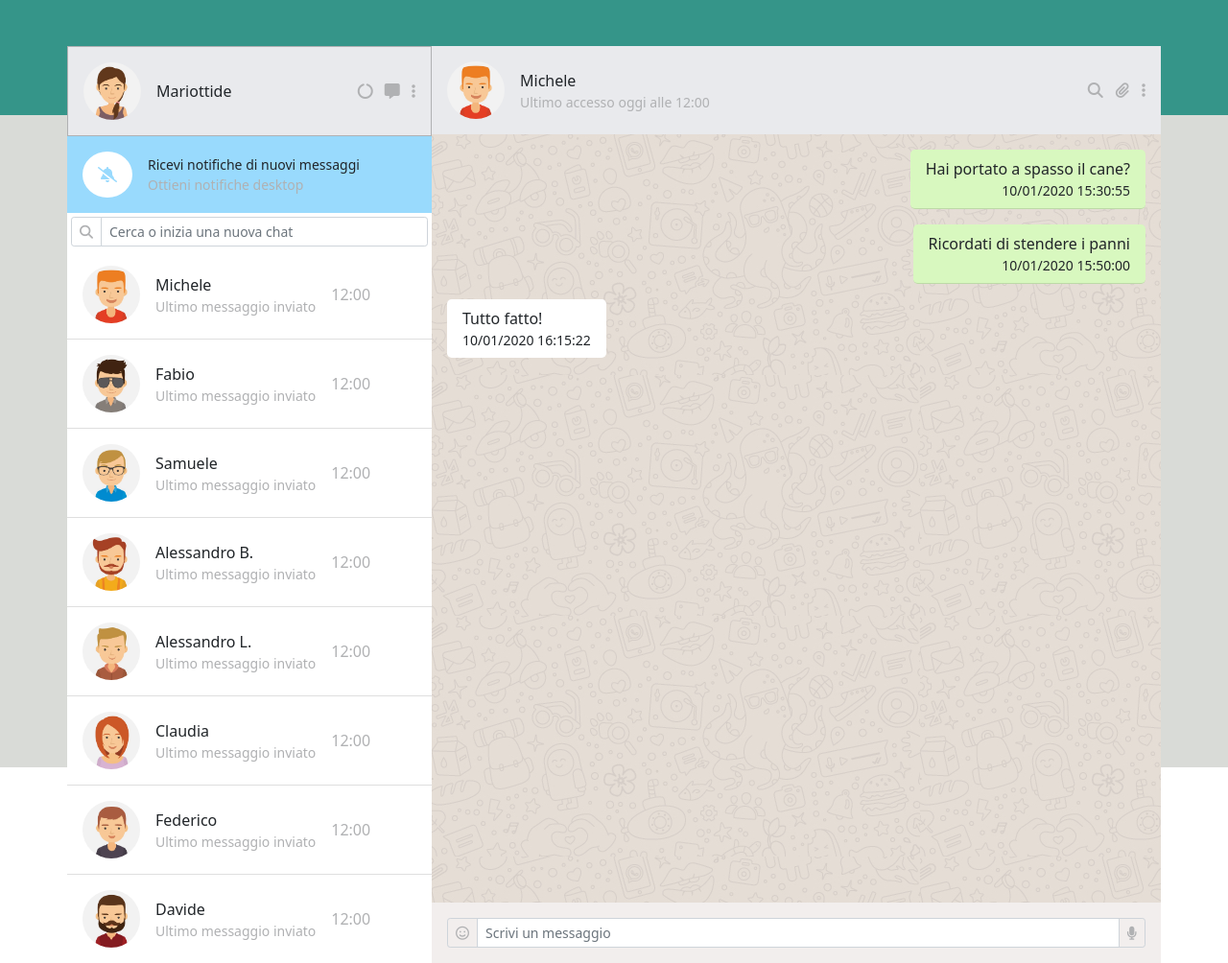
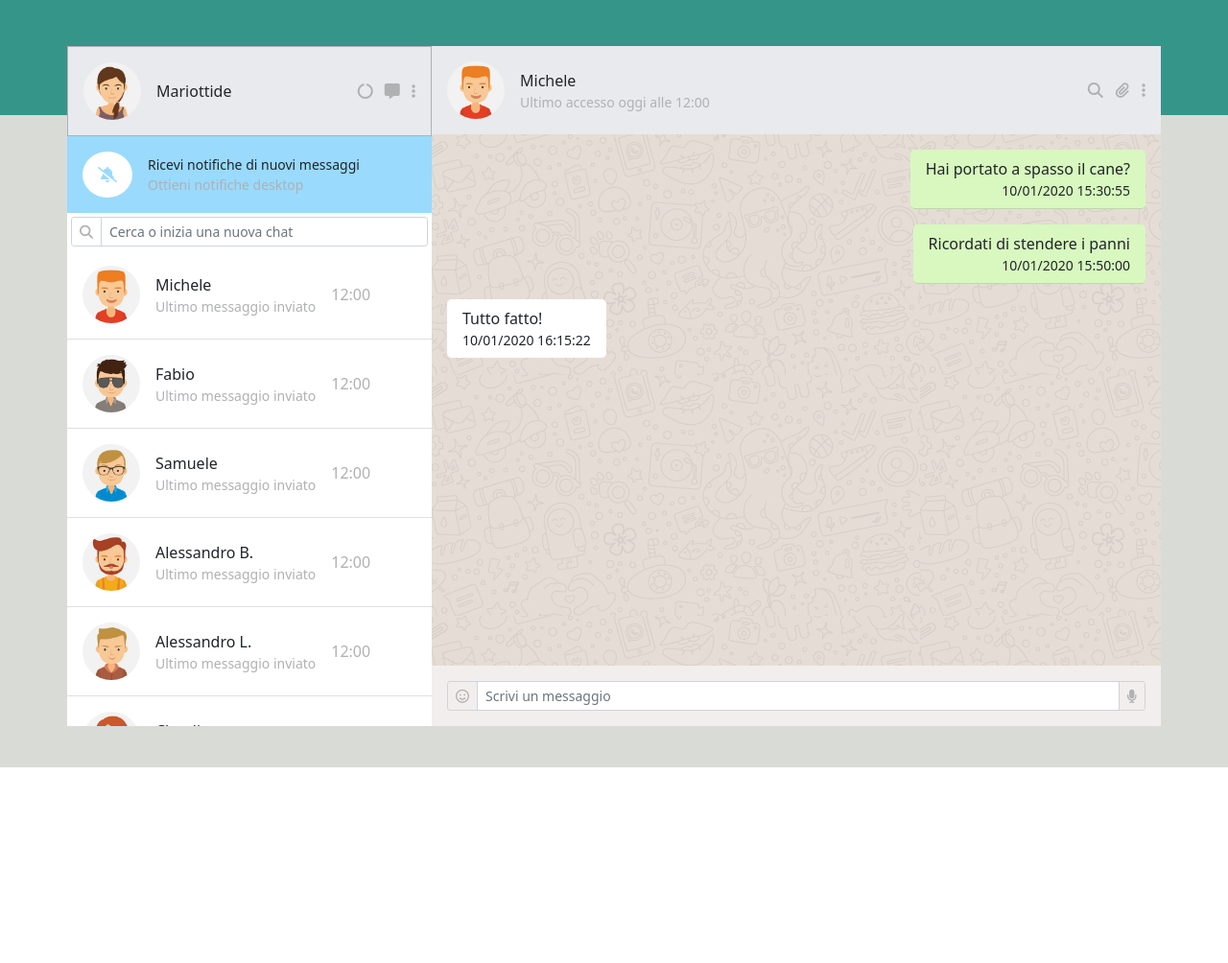
Before and after one commit to Selenejpg/vue-boolzapp, a plain HTML site: page index.html in a window 1280 px wide. Shown: the whole page at 96% size. After the commit the page ends 800 px from the top, so only its background shows below. Drawn offline with nearby package versions, Linux system fonts and the light colour scheme.

Commit message:
overflow fix teacher

```diff
--- a/index.html
+++ b/index.html
@@ -49,9 +49,9 @@
                             </div>
                         </div>
                         <!-- contenitore chats -->
-                        <div class="">
-                            <ul class="list-group list-group-flush">
-                                <li class="d-flex justify-content-between align-items-center overflow-scroll list-group-item p-3 overflow-auto"  v-for="(element, index) in contacts" :key="element.avatar" :key="element.name" role="button" @click="changeContactsIndex(index)">
+                        <div class="h-custom overflow-scroll">
+                            <ul class="list-group list-group-flush h-custom-due">
+                                <li class="d-flex justify-content-between align-items-center h-custom-tre list-group-item p-3"  v-for="(element, index) in contacts" :key="element.avatar" :key="element.name" role="button" @click="changeContactsIndex(index)">
                                     <div class="d-flex justify-content-between align-items-center">
                                         <div class="d-flex align-items-center ">
                                             <img :src="`./img-boolzap/avatar${element.avatar}.jpg`" alt="foto profilo di ${element.name}" class="rounded-circle img-profile me-3">
--- a/style.css
+++ b/style.css
@@ -70,3 +70,15 @@ ul{
 .bg-beige{
     background-color: #f2eeed;
 }
+
+.h-custom{
+    height: 80%;
+    max-height: 62vh;
+}
+
+.h-custom-due{
+    height: 70%;
+}
+.h-custom-tre{
+    height: 60%;
+}
```
